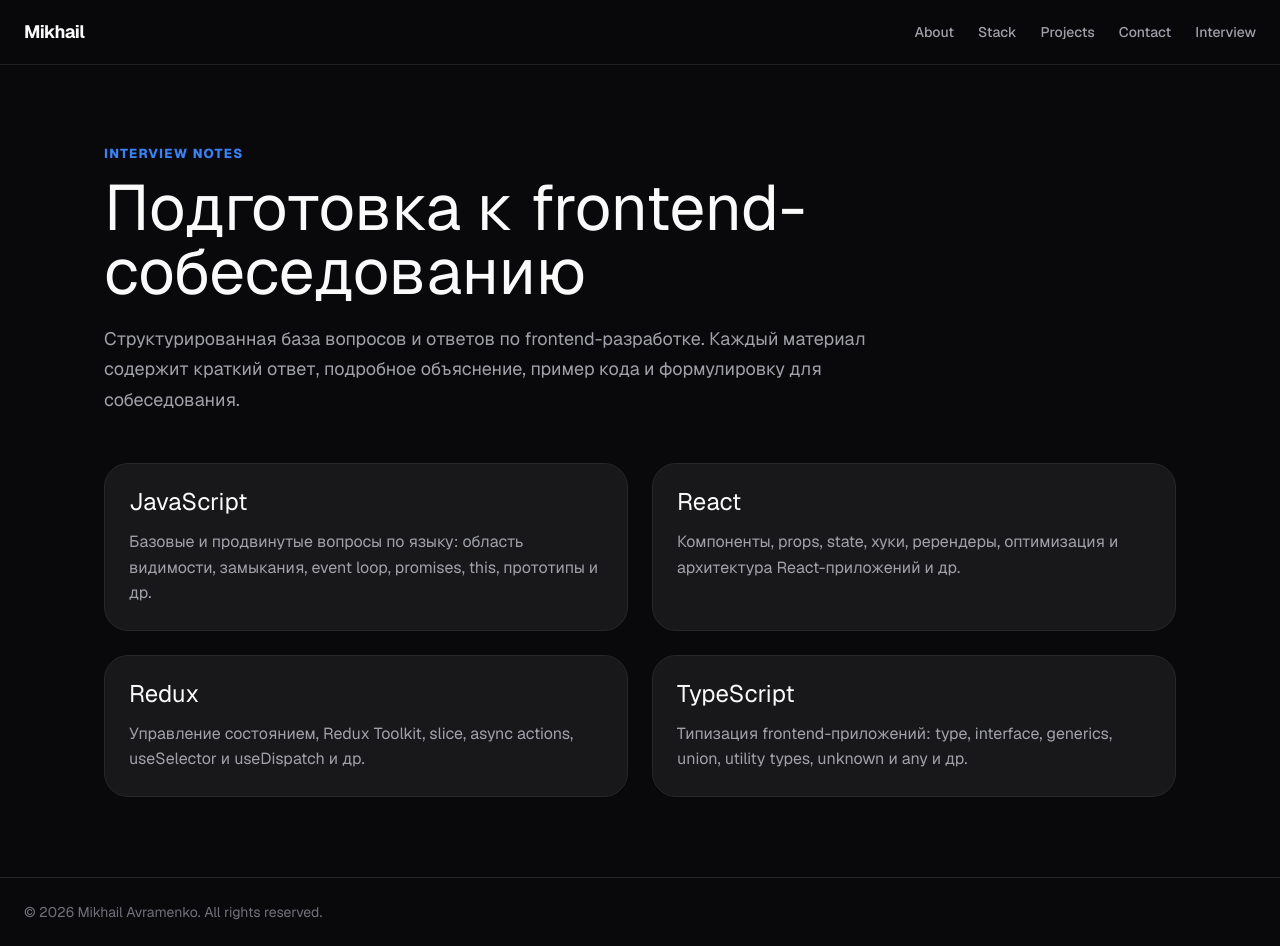
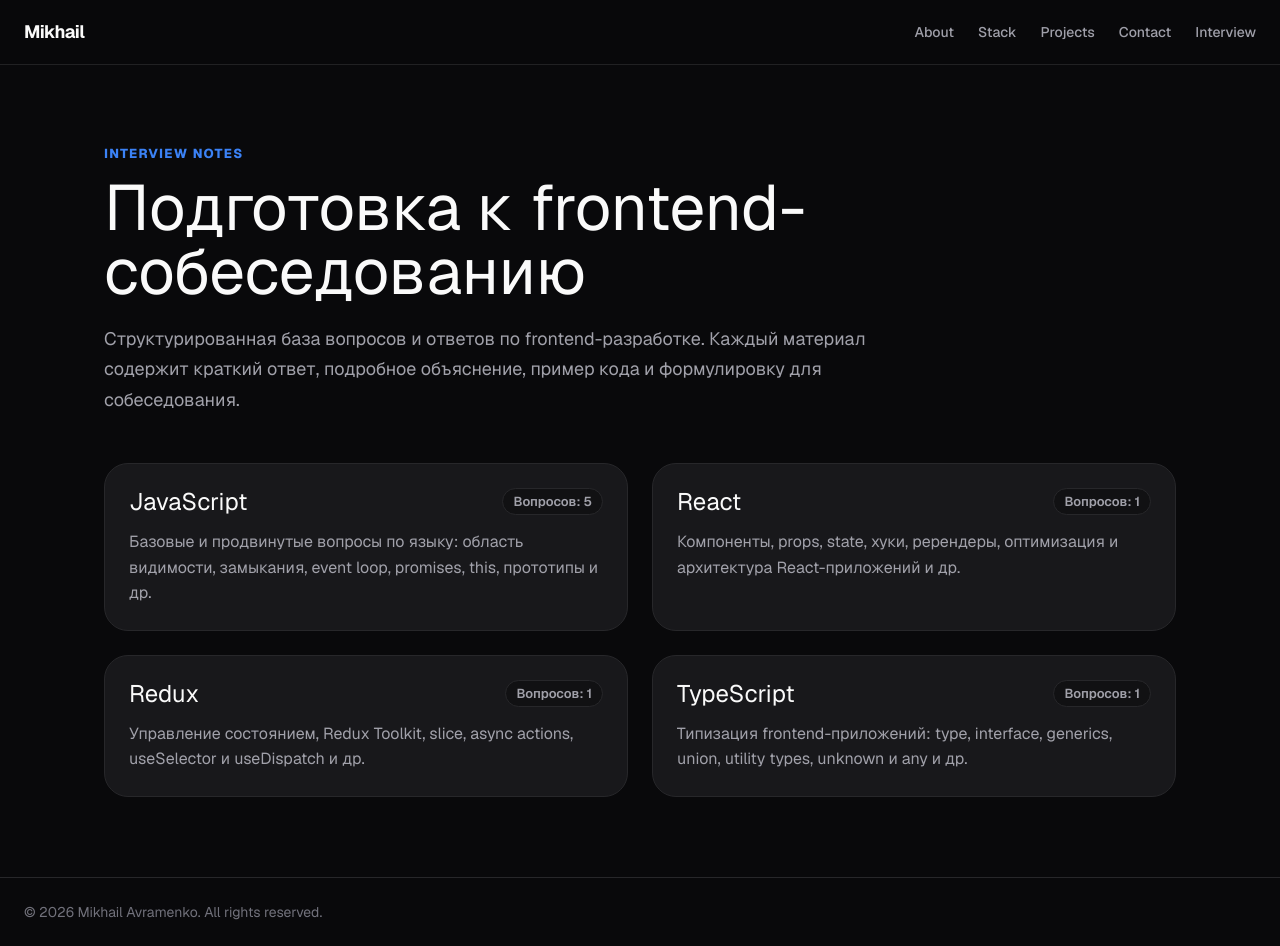
Before and after one commit to avramenkomy/portfolio, a Next.js app: page /interview in a window 1280 px wide. Built offline with nearby package versions, Linux system fonts and the light colour scheme; no server answers.

Commit message:
feat: add number of questions for category to category card

```diff
--- a/src/app/interview/interview.module.scss
+++ b/src/app/interview/interview.module.scss
@@ -78,17 +78,32 @@
   }
 }
 
-.card:hover {
-  transform: translateY(-4px);
-  border-color: var(--accent, #2563eb);
-  box-shadow: 0 20px 40px rgb(15 23 42 / 10%);
+.cardHeader {
+  display: flex;
+  flex-wrap: wrap;
+  align-items: flex-start;
+  justify-content: space-between;
+  gap: 12px;
+  margin-bottom: 12px;
 }
 
 .cardTitle {
-  margin: 0 0 12px;
+  margin: 0;
   color: var(--foreground, #0f172a);
   font-size: 24px;
   line-height: 1.2;
+}
+
+.cardQuestionsCount {
+  flex-shrink: 0;
+  border: 1px solid var(--border);
+  border-radius: 999px;
+  padding: 6px 10px;
+  background: var(--muted-surface);
+  color: var(--muted-foreground);
+  font-size: 13px;
+  font-weight: 600;
+  line-height: 1;
 }
 
 .cardText {
--- a/src/app/interview/page.js
+++ b/src/app/interview/page.js
@@ -1,5 +1,5 @@
 import Link from 'next/link';
-import { interviewCategories } from '@/data/interviewQuestions';
+import { interviewCategories, getQuestionsCountByCategory } from '@/data/interviewQuestions';
 import styles from './interview.module.scss';
 
 
@@ -9,7 +9,6 @@ export const metadata = {
 }
 
 export default function InterviewPage() {
-  console.log('InterviewPage', interviewCategories);
 
   return (
     <main className={styles.page}>
@@ -26,18 +25,21 @@ export default function InterviewPage() {
       </section>
 
       <section className={styles.grid} aria-label="Категории вопросов">
-        {interviewCategories.map(category => {
-          console.log('category', category);
-
-          return <Link
+        {interviewCategories.map(category => (
+          <Link
             className={styles.card}
             href={`/interview/${category.slug}`}
             key={category.slug}
           >
-            <h2 className={styles.cardTitle}>{category.title}</h2>
+            <div className={styles.cardHeader}>
+              <h2 className={styles.cardTitle}>{category.title}</h2>
+              <span className={styles.cardQuestionsCount}>
+                Вопросов: {getQuestionsCountByCategory(category.slug)}
+              </span>
+            </div>
             <p className={styles.cardText}>{category.description}</p>
           </Link>
-        })}
+        ))}
       </section>
     </main>
   )
```
